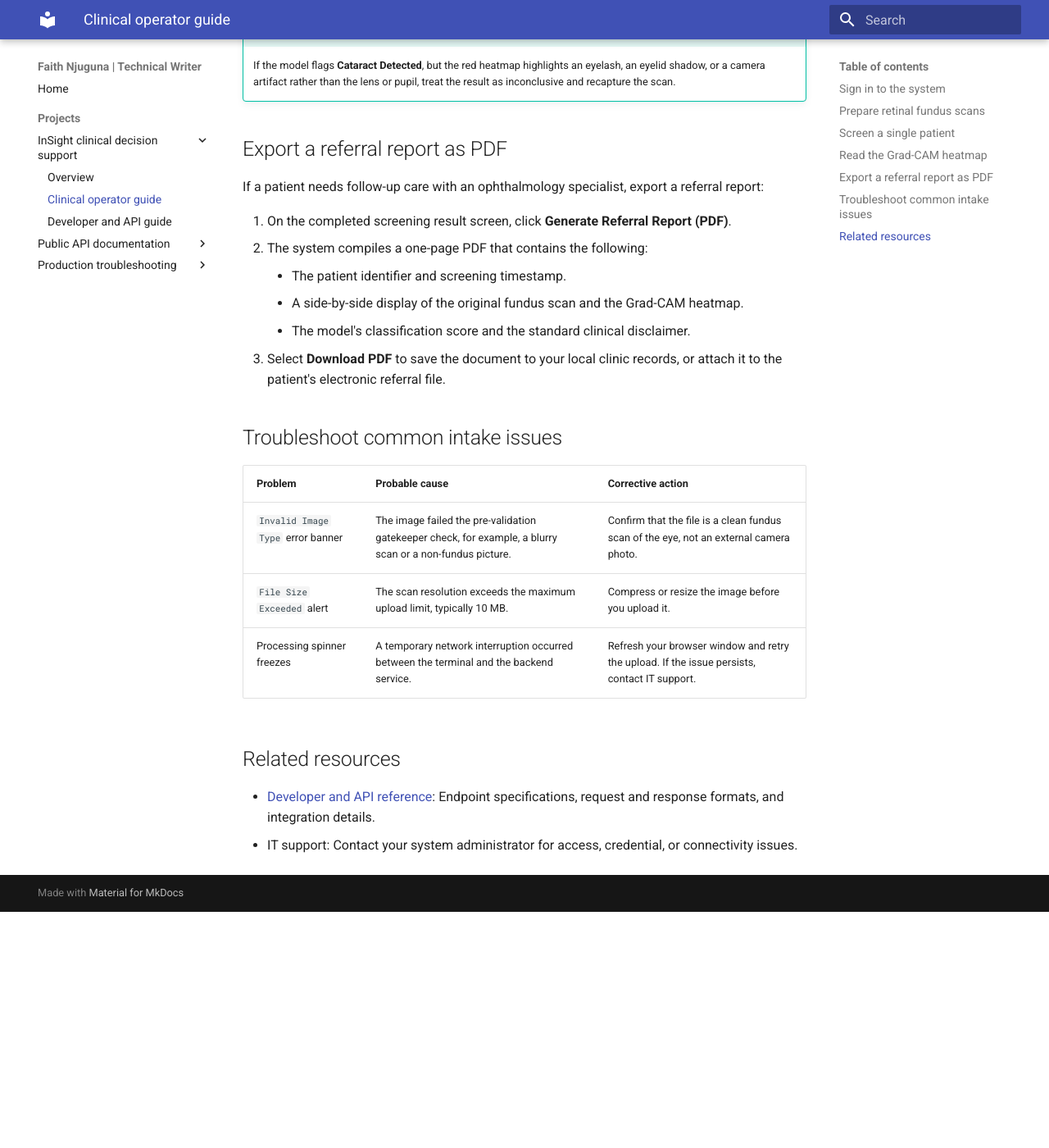
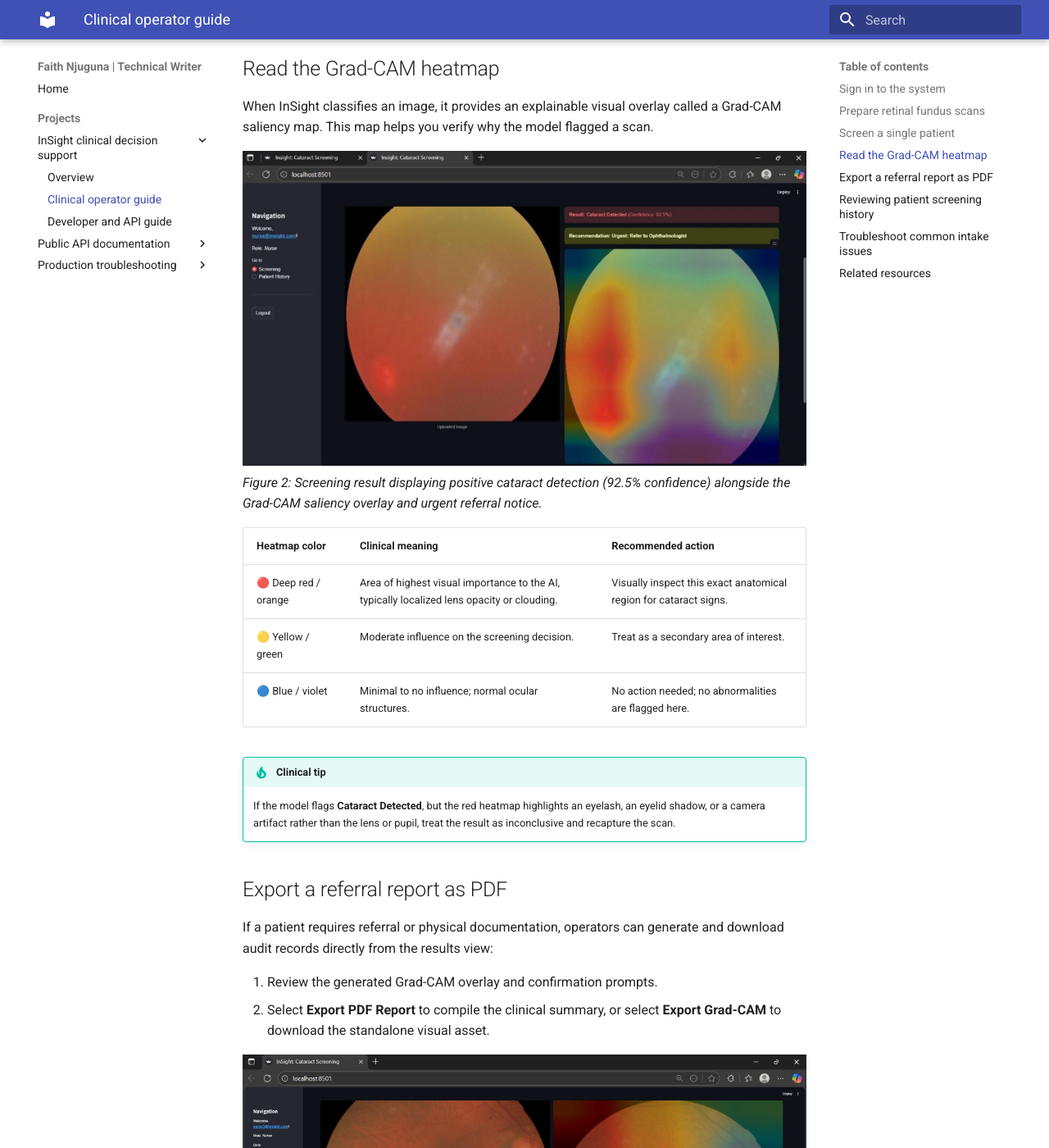
Before and after one commit to nyambura-pov/tech-writing-portfolio, an MkDocs documentation site: the page built from docs/insight/user-guide.md, in a window 1280 px wide and 1400 px high, scrolled down 1977 px. Shown: the whole window at 82% size. Built offline with MkDocs 1.6.1 and Material for MkDocs 9.7.7, drawn with Linux system fonts in a browser that asks for light colours; before the commit the page ends 3089 px from its top, so only the background shows below that; some of the changed text lies outside the part shown.

Commit message:
docs(insight): integrate visual interface assets and finalize clinical operator guide

```diff
--- a/docs/insight/user-guide.md
+++ b/docs/insight/user-guide.md
@@ -31,6 +31,10 @@
 1. In the left sidebar, go to **Patient Screening** > **Single Scan**.
 2. In the **Patient Identifier** field, enter the assigned patient ID (for example, `PAT-2026-0841`). Don't enter personal details such as names or national identity numbers.
 3. Select **Browse Files**, or drag and drop the file, to upload the retinal fundus image.
+
+![InSight Scan Acquisition Interface](../assets/insight-intake-screen.png)
+*Figure 1: The InSight diagnostic interface ready for single or batch fundus image acquisition.*
+
 4. Select **Run Screening Analysis**.
 5. After processing completes (typically 3–5 seconds), review the screening card:
     * **Classification:** Shows either **Normal** (no significant cataract indications) or **Cataract Detected**.
@@ -39,6 +43,9 @@
 ## Read the Grad-CAM heatmap
 
 When InSight classifies an image, it provides an explainable visual overlay called a Grad-CAM saliency map. This map helps you verify why the model flagged a scan.
+
+![InSight Cataract Detection and Grad-CAM Output](../assets/insight-gradcam-cataract.png)
+*Figure 2: Screening result displaying positive cataract detection (92.5% confidence) alongside the Grad-CAM saliency overlay and urgent referral notice.*
 
 | Heatmap color | Clinical meaning | Recommended action |
 | :--- | :--- | :--- |
@@ -51,14 +58,29 @@
 
 ## Export a referral report as PDF
 
-If a patient needs follow-up care with an ophthalmology specialist, export a referral report:
+If a patient requires referral or physical documentation, operators can generate and download audit records directly from the results view:
 
-1. On the completed screening result screen, click **Generate Referral Report (PDF)**.
-2. The system compiles a one-page PDF that contains the following:
-    * The patient identifier and screening timestamp.
-    * A side-by-side display of the original fundus scan and the Grad-CAM heatmap.
-    * The model's classification score and the standard clinical disclaimer.
-3. Select **Download PDF** to save the document to your local clinic records, or attach it to the patient's electronic referral file.
+1. Review the generated Grad-CAM overlay and confirmation prompts.
+2. Select **Export PDF Report** to compile the clinical summary, or select **Export Grad-CAM** to download the standalone visual asset.
+
+![InSight Report and Asset Export Controls](../assets/insight-export-actions.png)
+*Figure 3: Action controls for saving results, exporting the referral PDF, and extracting Grad-CAM visual assets.*
+
+The generated single-page PDF report formats patient metadata, quantitative confidence scores, diagnostic recommendations, and side-by-side retinal visualizations for specialist review.
+
+![InSight Ocular Screening Report Sample](../assets/insight-referral-report-pdf.png)
+*Figure 4: Sample InSight clinical referral document generated for specialist handoff.*
+
+## Reviewing patient screening history
+
+Operators can retrieve prior screening records and historical reports using the patient tracking module:
+
+1. In the left navigation menu, select **Patient History**.
+2. Enter the assigned **Patient Identifier** (for example, `PATIENT-024`) and select **Search History**.
+3. Review the historical record table for previous screening timestamps, classification outcomes, confidence scores, and operator IDs.
+
+![InSight Patient History Lookup View](../assets/insight-patient-history.png)
+*Figure 5: Historical screening log displaying prior intake records and diagnostic results.*
 
 ## Troubleshoot common intake issues
 
```
Also changed, not shown: docs/assets/insight-export-actions.png (added), docs/assets/insight-gradcam-cataract.png (added), docs/assets/insight-intake-screen.png (added), docs/assets/insight-patient-history.png (added), docs/assets/insight-referral-report-pdf.png (added).
